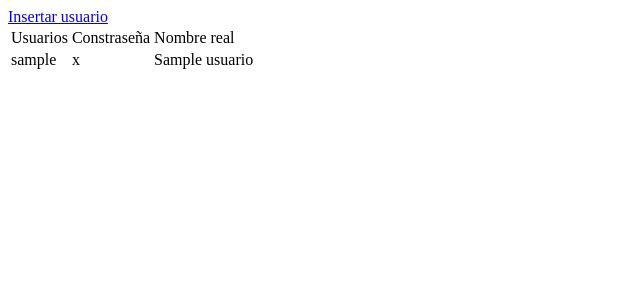
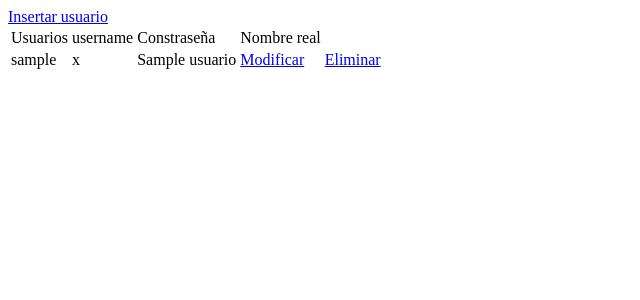
Before and after one commit to enautirakasle/bbdd_php, a PHP site: template mvc_adibidea/Views/V_verUsuarios.php in a window 1280 px wide. Shown: the top 300 px of the page, without its empty margins (0-640 px from the left). Run offline with PHP 8.4, Linux system fonts and the light colour scheme; the template is opened without the code that fills it: most values are stand-ins (such as "Sample title", 1, 10 or a date in 2020).

Commit message:
modifikar eta eliminar linkak gehitu

```diff
--- a/mvc_adibidea/Views/V_verUsuarios.php
+++ b/mvc_adibidea/Views/V_verUsuarios.php
@@ -5,13 +5,16 @@
 	<title>Lista de usuarios</title>
 </head>
 	<body>
-		<a href="C_mostrarInsertUsuarios.php">Insertar usuario</a>
+		<a href="./Controller/C_mostrarInsertUsuarios.php">Insertar usuario</a>
    		<table>
    			<thead>
    				<tr>
    					<td>Usuarios</td>
+					<td>username</td>
    					<td>Constraseña</td>
    					<td>Nombre real</td>
+					<td></td>
+					<td></td>
    				</tr>
    			</thead>
    			<tbody>
@@ -21,6 +24,8 @@
    			    echo "<td>" . $usuario['username'] . "</td>";
    			    echo "<td>" . $usuario['password'] . "</td>";
    			    echo "<td>" . $usuario['nombre'] . "</td>";
+   			    echo "<td><a href='Controller/C_modificarUsuario.php?username=" . $usuario['username'] . "'>Modificar</a></td>";
+   			    echo "<td><a href='Controller/C_eliminarUsuario.php?username=" . $usuario['username'] . "'>Eliminar</a></td>";
    			    echo "</tr>";
    			}
 
```
